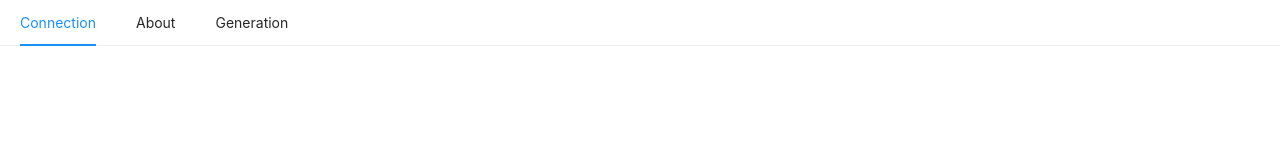
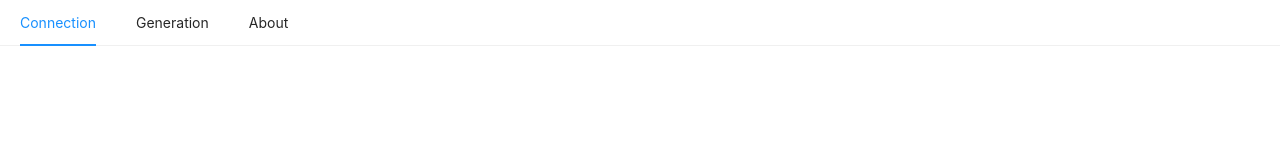
Before and after one commit to huchenlei/stable-diffusion-ps-pea, a Vue app: page / in a window 1280 px wide. Shown: the top 160 px of the page. Built offline with nearby package versions, Linux system fonts and the light colour scheme.

Commit message:
:wrench: Change nav layout

```diff
--- a/src/App.vue
+++ b/src/App.vue
@@ -11,11 +11,11 @@ const route = useRoute();
         <a-menu-item key="/">
           <RouterLink to="/">{{ $t('nav.connection') }}</RouterLink>
         </a-menu-item>
+        <a-menu-item key="/generation">
+          <RouterLink to="/generation">{{ $t('nav.generation') }}</RouterLink>
+        </a-menu-item>
         <a-menu-item key="/about">
           <RouterLink to="/about">{{ $t('nav.about') }}</RouterLink>
-        </a-menu-item>
-        <a-menu-item key="/generation">
-          <RouterLink to="/generation">{{ $t('nav.generation') }}</RouterLink>
         </a-menu-item>
       </a-menu>
     </header>
```
